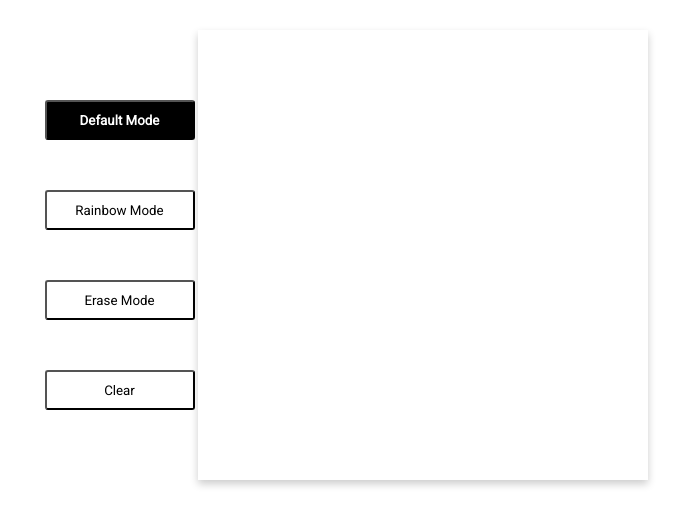
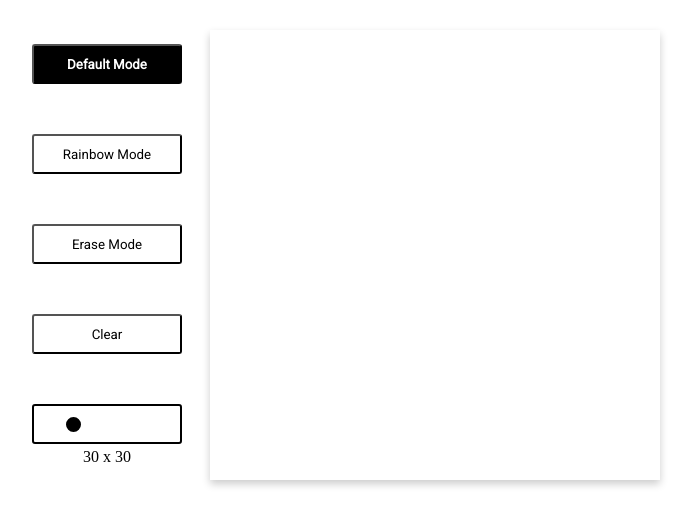
Before and after one commit to D3xC/odin-etch-a-sketch, a plain HTML site: page index.html in a window 1280 px wide. Shown: the part 170-696 px from the top of the page, without its empty margins (294-988 px from the left). Drawn offline with Linux system fonts and the light colour scheme.

Commit message:
Add slider to control # of cells in Sketchpad

```diff
--- a/etchasketch.js
+++ b/etchasketch.js
@@ -1,4 +1,5 @@
 const container = document.querySelector(".container");
+const SKETCHPAD_SIZE = 450;
 let sketchMode = "default"
 
 function setLayout() {
@@ -13,10 +14,19 @@ function setControls() {
   const rainbowMode = document.createElement("button");
   const eraseMode = document.createElement("button");
   const clear = document.createElement("button");
+  const sliderContainer = document.createElement("div");
+  const sizeControl = document.createElement("input");
+  const sizeDisplay = document.createElement("p");
   defaultMode.setAttribute("id", "default");
   defaultMode.classList.add("active");
   rainbowMode.setAttribute("id", "rainbow");
   eraseMode.setAttribute("id", "erase");
+  sliderContainer.classList.add("slider");
+  sizeControl.setAttribute("type","range");
+  sizeControl.setAttribute("id","pad-size");
+  sizeControl.setAttribute("min",10);
+  sizeControl.setAttribute("max",100);
+  sizeControl.setAttribute("value",30);
   defaultMode.textContent = "Default Mode"
   rainbowMode.textContent = "Rainbow Mode"
   eraseMode.textContent = "Erase Mode";
@@ -25,25 +35,33 @@ function setControls() {
   controls.appendChild(rainbowMode);
   controls.appendChild(eraseMode);
   controls.appendChild(clear);
+  sliderContainer.appendChild(sizeControl);
+  sliderContainer.appendChild(sizeDisplay);
+  controls.appendChild(sliderContainer);
+  sizeDisplay.innerHTML = sizeControl.getAttribute("value") + " x " + sizeControl.getAttribute("value");
   container.appendChild(controls);
   defaultMode.addEventListener("click", setMode);
   rainbowMode.addEventListener("click", setMode);
   eraseMode.addEventListener("click", setMode);
   clear.addEventListener("click", clearSketchPad);
-
-
+  sizeControl.oninput = function() {
+    sizeDisplay.innerHTML = this.value + " x " + this.value;
+    resizeSketchPad(this.value);
+  }
 }
 
 function createSketchPad(dimension) {
+  const cellSize = SKETCHPAD_SIZE / dimension;
   const sketchPad = document.createElement("div");
-  sketchPad.style.width = dimension * 15;
-  sketchPad.style.height = dimension * 15;
   sketchPad.classList.add("pad");
   for (let i = 1; i <= dimension; i++) {
     const row = document.createElement("div");
     row.classList.add("row");
+    row.style.height = `${cellSize}px`;
     for (let j = 1; j <= dimension; j++) {
       const cell = document.createElement("div");
+      cell.style.height = `${cellSize}px`;
+      cell.style.width = `${cellSize}px`;
       cell.classList.add("cell");
       cell.addEventListener("mouseover", colorCell);
       row.appendChild(cell);
@@ -51,6 +69,16 @@ function createSketchPad(dimension) {
     sketchPad.appendChild(row);
   }
   container.appendChild(sketchPad);
+}
+
+function destroySketchPad() {
+  const sketchPad = document.querySelector(".pad");
+  container.removeChild(sketchPad);
+}
+
+function resizeSketchPad(size) {
+  destroySketchPad();
+  createSketchPad(size);
 }
 
 function clearSketchPad() {
--- a/style.css
+++ b/style.css
@@ -17,6 +17,9 @@
 
 .pad {
   box-shadow: 0 4px 8px 0 rgba(0,0,0,0.2);
+  margin-left: 25px;
+  height: 450px;
+  width: 450px;
 }
 
 .controls {
@@ -57,11 +60,34 @@ h1 {
   font-size: 52px;
 }
 
+div.slider {
+  width: 150px;
+}
+
+#pad-size {
+  -webkit-appearance:none !important;
+  width: 100%;
+  height: 40px;
+  background-color: white;
+  padding: 5px;
+  border: 2px solid black;
+  border-radius: 3px;
+}
+
+input[type="range"]::-webkit-slider-thumb {
+  -webkit-appearance: none !important;
+  width: 15px;
+  height:15px;
+  background: black;
+  border: 2px solid black;
+  border-radius: 50%;
+  cursor: pointer;
+  }
+
+p {
+  text-align: center;
+}
+
 .row {
   display: flex;
 }
-
-.cell {
-  height: 15px;
-  width: 15px;
-}
```
